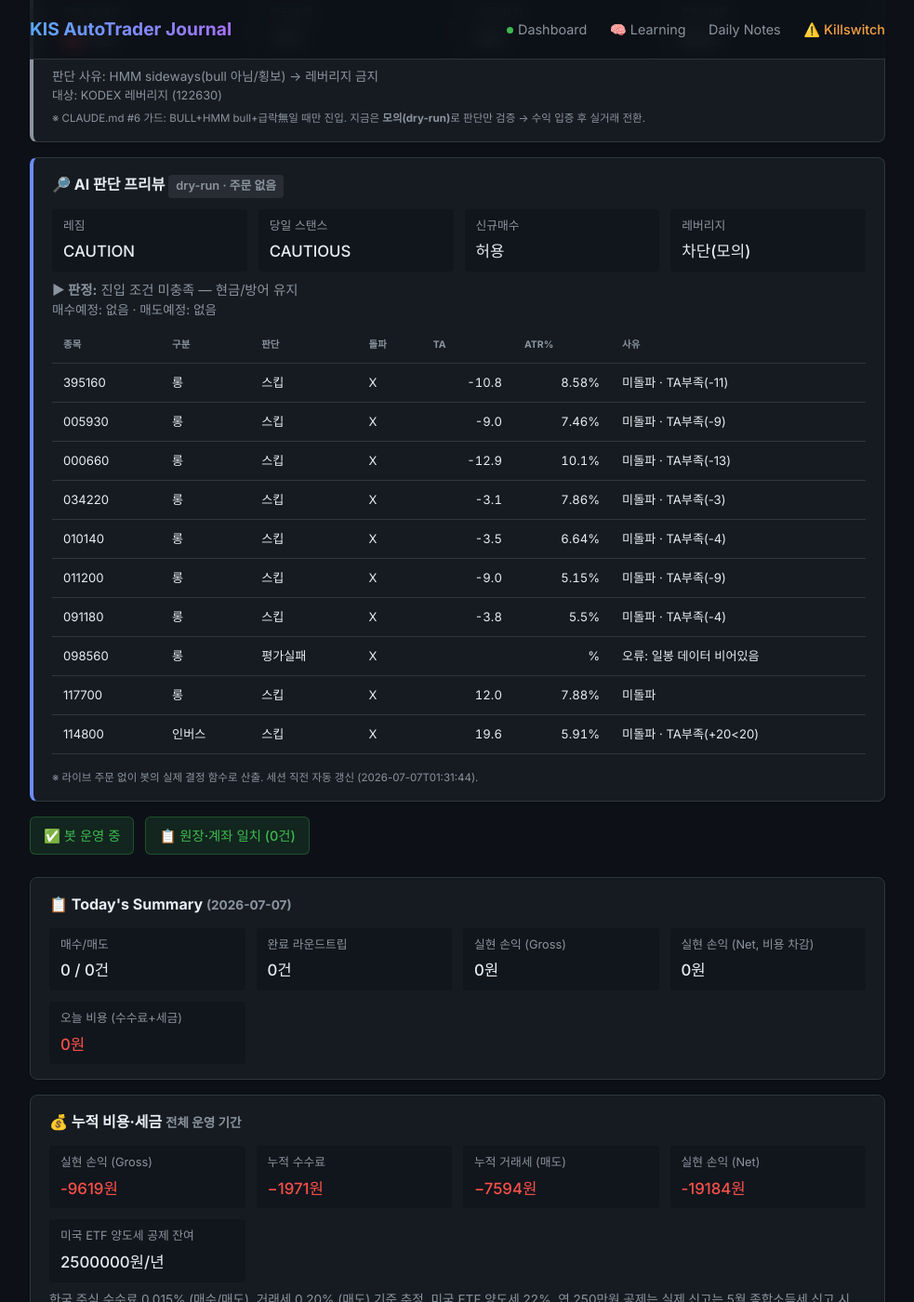
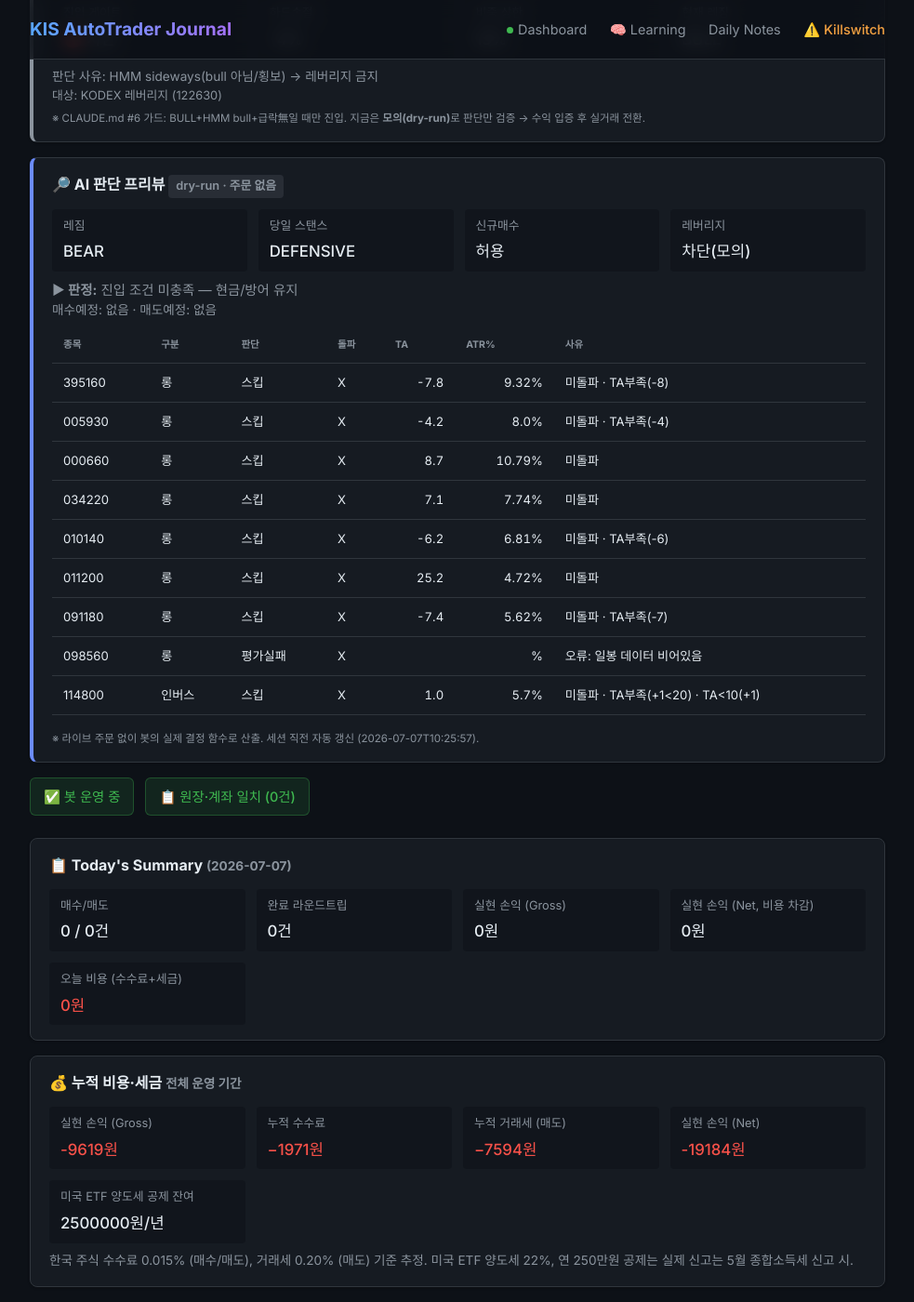
Before and after one commit to BudongJW/kis-trading-journal, a Jekyll site: the page built from index.html, in a window 1280 px wide and 1400 px high, scrolled down 645 px. Shown: the whole window at 93% size, without its empty margins (148-1131 px from the left). Built offline with Jekyll 4.4.1, drawn with Linux system fonts in a browser that asks for light colours; nearby versions of some CDN libraries.

Commit message:
auto: dry-run preview 07-07 01:26Z

```diff
--- a/_data/dry_run.json
+++ b/_data/dry_run.json
@@ -1,19 +1,19 @@
 {
-  "generated_at": "2026-07-07T01:31:44",
+  "generated_at": "2026-07-07T10:25:57",
   "mode": "DRY-RUN (읽기 전용, 주문 없음)",
   "market": {
-    "regime": "CAUTION",
+    "regime": "BEAR",
     "regime_blind": false,
-    "regime_detail": "카나리아 1/2 음전환",
-    "day_stance": "CAUTIOUS",
+    "regime_detail": "카나리아 1/2 음전환 | HMM bear (61%) → BEAR 격상",
+    "day_stance": "DEFENSIVE",
     "day_stance_forced": false,
-    "briefing": "오늘 스탠스 신중(CAUTIOUS) · 레짐 CAUTION·신뢰도 31% · 美 오버나이트 neutral(-0.8%) · 고변동(96.0%ile) · 예산 40%·최대 2종목·허용 롱/인버스",
+    "briefing": "오늘 스탠스 방어(DEFENSIVE) · 레짐 BEAR·신뢰도 48% · 美 오버나이트 bullish(+1.1%) · 예산 25%·최대 1종목·허용 인버스",
     "blocks_new_buys": false
   },
   "gates": {
     "leverage_dry_run": true,
     "leverage_gate_allowed": false,
-    "leverage_gate_reason": "레짐 CAUTION(BULL 아님) → 레버리지 금지"
+    "leverage_gate_reason": "레짐 BEAR(BULL 아님) → 레버리지 금지"
   },
   "account": {
     "cash": 595323,
@@ -26,70 +26,70 @@
       "type": "롱",
       "decision": "스킵",
       "breakout": false,
-      "ta": -10.8,
-      "atr_pct": 8.58,
+      "ta": -7.8,
+      "atr_pct": 9.32,
       "fee_gate_ok": true,
-      "why_skip": "미돌파 · TA부족(-11)"
+      "why_skip": "미돌파 · TA부족(-8)"
     },
     {
       "symbol": "005930",
       "type": "롱",
       "decision": "스킵",
       "breakout": false,
-      "ta": -9.0,
-      "atr_pct": 7.46,
+      "ta": -4.2,
+      "atr_pct": 8.0,
       "fee_gate_ok": true,
-      "why_skip": "미돌파 · TA부족(-9)"
+      "why_skip": "미돌파 · TA부족(-4)"
     },
     {
       "symbol": "000660",
       "type": "롱",
       "decision": "스킵",
       "breakout": false,
-      "ta": -12.9,
-      "atr_pct": 10.1,
+      "ta": 8.7,
+      "atr_pct": 10.79,
       "fee_gate_ok": true,
-      "why_skip": "미돌파 · TA부족(-13)"
+      "why_skip": "미돌파"
     },
     {
       "symbol": "034220",
       "type": "롱",
       "decision": "스킵",
       "breakout": false,
-      "ta": -3.1,
-      "atr_pct": 7.86,
+      "ta": 7.1,
+      "atr_pct": 7.74,
       "fee_gate_ok": true,
-      "why_skip": "미돌파 · TA부족(-3)"
+      "why_skip": "미돌파"
     },
     {
       "symbol": "010140",
       "type": "롱",
       "decision": "스킵",
       "breakout": false,
-      "ta": -3.5,
-      "atr_pct": 6.64,
+      "ta": -6.2,
+      "atr_pct": 6.81,
       "fee_gate_ok": true,
-      "why_skip": "미돌파 · TA부족(-4)"
+      "why_skip": "미돌파 · TA부족(-6)"
     },
     {
       "symbol": "011200",
       "type": "롱",
       "decision": "스킵",
       "breakout": false,
-      "ta": -9.0,
-      "atr_pct": 5.15,
+      "ta": 25.2,
+      "atr_pct": 4.72,
       "fee_gate_ok": true,
-      "why_skip": "미돌파 · TA부족(-9)"
+      "why_skip": "미돌파"
     },
     {
       "symbol": "091180",
       "type": "롱",
       "decision": "스킵",
       "breakout": false,
-      "ta": -3.8,
-      "atr_pct": 5.5,
+      "ta": -7.4,
+      "atr_pct": 5.62,
       "fee_gate_ok": true,
-      "why_skip": "미돌파 · TA부족(-4)"
+      "why_skip": "미돌파 · TA부족(-7)"
     },
     {
       "symbol": "098560",
@@ -98,38 +98,28 @@
       "why_skip": "오류: 일봉 데이터 비어있음"
     },
     {
-      "symbol": "117700",
-      "type": "롱",
-      "decision": "스킵",
-      "breakout": false,
-      "ta": 12.0,
-      "atr_pct": 7.88,
-      "fee_gate_ok": true,
-      "why_skip": "미돌파"
-    },
-    {
       "symbol": "114800",
       "type": "인버스",
       "entry_via": "-",
       "decision": "스킵",
       "breakout": false,
-      "ta": 19.6,
-      "atr_pct": 5.91,
+      "ta": 1.0,
+      "atr_pct": 5.7,
       "fee_gate_ok": true,
-      "why_skip": "미돌파 · TA부족(+20<20)"
+      "why_skip": "미돌파 · TA부족(+1<20) · TA<10(+1)"
     }
   ],
   "gap_recovery": {
     "enabled_live": true,
-    "now_kst": "01:32",
+    "now_kst": "10:26",
     "window": "09:00~09:20",
     "candidates": [
       {
         "symbol": "395160",
         "name": "KODEX 미국나스닥100TR",
         "decision": "스킵",
-        "gap_open_pct": 0.53,
-        "intraday_pct": -4.58,
+        "gap_open_pct": -3.07,
+        "intraday_pct": -3.65,
         "in_window": false,
         "reason": "촉발 없음(오버나이트=normal≠aggressive_buy)"
       },
@@ -137,8 +127,8 @@
         "symbol": "005930",
         "name": "삼성전자",
         "decision": "스킵",
-        "gap_open_pct": 3.39,
-        "intraday_pct": -0.62,
+        "gap_open_pct": -3.46,
+        "intraday_pct": -3.42,
         "in_window": false,
         "reason": "촉발 없음(오버나이트=normal≠aggressive_buy)"
       },
@@ -146,8 +136,8 @@
         "symbol": "000660",
         "name": "SK하이닉스",
         "decision": "스킵",
-        "gap_open_pct": 1.03,
-        "intraday_pct": -4.37,
+        "gap_open_pct": -2.3,
+        "intraday_pct": -3.63,
         "in_window": false,
         "reason": "촉발 없음(오버나이트=normal≠aggressive_buy)"
       },
@@ -155,8 +145,8 @@
         "symbol": "034220",
         "name": "LG디스플레이",
         "decision": "스킵",
-        "gap_open_pct": 0.27,
-        "intraday_pct": -1.98,
+        "gap_open_pct": -0.92,
+        "intraday_pct": 0.0,
         "in_window": false,
         "reason": "촉발 없음(오버나이트=normal≠aggressive_buy)"
       },
@@ -164,8 +154,8 @@
         "symbol": "010140",
         "name": "삼성중공업",
         "decision": "스킵",
-        "gap_open_pct": 1.28,
-        "intraday_pct": -0.42,
+        "gap_open_pct": -3.16,
+        "intraday_pct": -1.96,
         "in_window": false,
         "reason": "촉발 없음(오버나이트=normal≠aggressive_buy)"
       },
@@ -173,8 +163,8 @@
         "symbol": "011200",
         "name": "HMM",
         "decision": "스킵",
-        "gap_open_pct": 0.52,
-        "intraday_pct": 0.57,
+        "gap_open_pct": -0.05,
+        "intraday_pct": -0.26,
         "in_window": false,
         "reason": "촉발 없음(오버나이트=normal≠aggressive_buy)"
       },
@@ -182,8 +172,8 @@
         "symbol": "091180",
         "name": "KODEX 자동차",
         "decision": "스킵",
-        "gap_open_pct": 0.14,
-        "intraday_pct": 3.68,
+        "gap_open_pct": -1.49,
+        "intraday_pct": -2.36,
         "in_window": false,
         "reason": "촉발 없음(오버나이트=normal≠aggressive_buy)"
       },
@@ -195,31 +185,22 @@
         "intraday_pct": 0.0,
         "in_window": false,
         "reason": "가격데이터 부족(시가/전일종가 없음)"
-      },
-      {
-        "symbol": "117700",
-        "name": "KODEX 철강",
-        "decision": "스킵",
-        "gap_open_pct": 0.3,
-        "intraday_pct": -0.46,
-        "in_window": false,
-        "reason": "촉발 없음(오버나이트=normal≠aggressive_buy)"
       }
     ]
   },
   "morning_momentum": {
     "enabled_live": true,
-    "now_kst": "01:32",
+    "now_kst": "10:26",
     "window": "09:00~14:00",
     "up_th": 0.6,
     "down_th": 0.6,
     "benchmark": "069500",
     "direction": "none",
-    "in_window": false,
-    "move_pct": -0.68,
-    "intraday_pct": -1.98,
+    "in_window": true,
+    "move_pct": -5.31,
+    "intraday_pct": -3.25,
     "would_enter": false,
-    "reason": "윈도 밖(01:32∉09:00~14:00)"
+    "reason": "이미 확장된 움직임 -5.31% (>2.0% — 추격 회피)"
   },
   "us_entry_candidates": [
     {
@@ -227,43 +208,43 @@
       "type": "long",
       "decision": "스킵",
       "breakout": false,
-      "ta": 4.3,
+      "ta": 5.3,
       "atr_pct": 1.16,
-      "why_skip": "미돌파 · TA부족(+4)"
+      "why_skip": "미돌파 · TA부족(+5)"
     },
     {
       "symbol": "SCHG",
       "type": "long",
       "decision": "스킵",
       "breakout": true,
-      "ta": -2.9,
-      "atr_pct": 1.31,
-      "why_skip": "TA부족(-3)"
+      "ta": -12.3,
+      "atr_pct": 1.32,
+      "why_skip": "TA부족(-12)"
     },
     {
       "symbol": "XLF",
       "type": "long",
       "decision": "스킵",
       "breakout": false,
-      "ta": -7.9,
-      "atr_pct": 1.27,
-      "why_skip": "미돌파 · TA부족(-8)"
+      "ta": -19.9,
+      "atr_pct": 1.29,
+      "why_skip": "미돌파 · TA부족(-20)"
     },
     {
       "symbol": "SH",
       "type": "inverse",
       "decision": "스킵",
       "breakout": false,
-      "ta": -9.1,
-      "atr_pct": 1.07,
-      "why_skip": "미돌파 · TA부족(-9)"
+      "ta": -1.4,
+      "atr_pct": 1.08,
+      "why_skip": "미돌파 · TA부족(-1)"
     },
     {
       "symbol": "PSQ",
       "type": "inverse",
       "decision": "스킵",
       "breakout": false,
-      "ta": 18.2,
+      "ta": 20.6,
       "atr_pct": 1.86,
       "why_skip": "미돌파"
     },
@@ -272,18 +253,18 @@
       "type": "defensive",
       "decision": "스킵",
       "breakout": false,
-      "ta": -0.9,
+      "ta": 4.4,
       "atr_pct": 0.51,
-      "why_skip": "미돌파 · TA부족(-1) · 수수료게이트"
+      "why_skip": "미돌파 · TA부족(+4) · 수수료게이트"
     },
     {
       "symbol": "SHY",
       "type": "defensive",
       "decision": "스킵",
       "breakout": false,
-      "ta": 17.1,
+      "ta": 11.0,
       "atr_pct": 0.08,
-      "why_skip": "미돌파 · 수수료게이트"
+      "why_skip": "미돌파 · TA부족(+11) · 수수료게이트"
     }
   ],
   "us_summary": {
```
